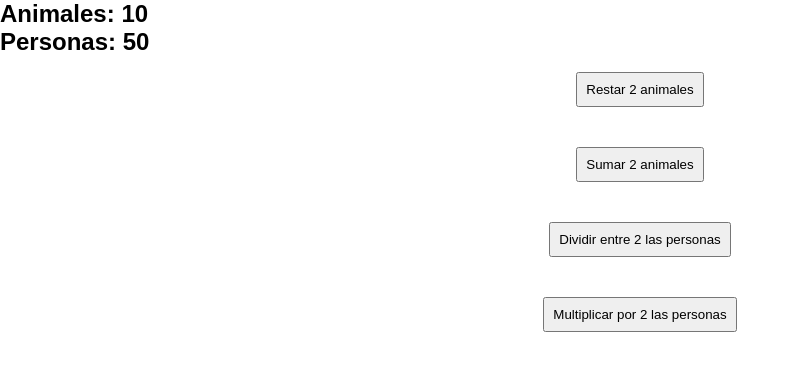
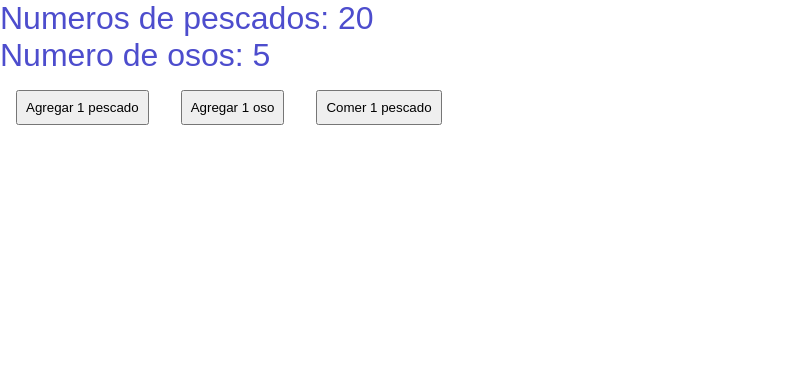
Before and after one commit to jaenfigueroa/poc_zustand, a React (Vite) app: page / in a window 1280 px wide. Shown: the top 370 px of the page, without its empty margins (0-800 px from the left). Built offline with nearby package versions, Linux system fonts and the light colour scheme; the HTML template or start-up script is replaced by a standard one.

Commit message:
chore: add slices pattern

```diff
--- a/src/App.tsx
+++ b/src/App.tsx
@@ -1,16 +1,14 @@
 import './App.css'
-import Prueba1 from './Prueba1'
-// import Prueba2 from './Prueba2'
-// import Prueba4 from './Prueba4'
-// import Prueba5 from './Prueba5'
+// import Prueba from './Prueba1'
+// import Prueba from './Prueba2'
+// import Prueba from './Prueba4'
+// import Prueba from './Prueba5'
+import Prueba from './Prueba6'
 
 const App = () => {
   return (
     <div className='app'>
-      <Prueba1 />
-      {/* <Prueba2 /> */}
-      {/* <Prueba4 /> */}
-      {/* <Prueba5 /> */}
+      <Prueba />
     </div>
   )
 }
--- /dev/null
+++ b/src/Prueba6/components/Control.tsx
@@ -0,0 +1,17 @@
+import { useZooStore } from '../store/UserStore--new'
+
+const Control = () => {
+  const addFish = useZooStore((state) => state.addFish)
+  const addBear = useZooStore((state) => state.addBear)
+  const eatFish = useZooStore((state) => state.eatFish)
+
+  return (
+    <>
+      <button onClick={() => addFish(1)}>Agregar 1 pescado</button>
+      <button onClick={() => addBear(1)}>Agregar 1 oso</button>
+      <button onClick={() => eatFish(1)}>Comer 1 pescado</button>
+    </>
+  )
+}
+
+export default Control
--- /dev/null
+++ b/src/Prueba6/components/Screen.tsx
@@ -0,0 +1,15 @@
+import { useZooStore } from '../store/UserStore--new'
+
+const Screen = () => {
+  const fish = useZooStore((state) => state.fish)
+  const bear = useZooStore((state) => state.bear)
+
+  return (
+    <>
+      <p>Numeros de pescados: {fish}</p>
+      <p>Numero de osos: {bear}</p>
+    </>
+  )
+}
+
+export default Screen
--- /dev/null
+++ b/src/Prueba6/index.tsx
@@ -0,0 +1,13 @@
+import Control from './components/Control'
+import Screen from './components/Screen'
+
+const Prueba3 = () => {
+  return (
+    <section>
+      <Screen />
+      <Control />
+    </section>
+  )
+}
+
+export default Prueba3
--- /dev/null
+++ b/src/Prueba6/store/UserStore--new.tsx
@@ -0,0 +1,42 @@
+import { create, StateCreator } from 'zustand'
+
+type FishSlice = {
+  fish: number
+  addFish: (cty: number) => void // qty --> quantity --> cantidad
+}
+
+type BearSlice = {
+  bear: number
+  addBear: (cty: number) => void
+  eatFish: (cty: number) => void
+}
+
+// creamos y asignamos el tipado para "set"
+const createFishSlice: StateCreator<FishSlice & BearSlice, [], [], FishSlice> = (set) => ({
+  fish: 20,
+  addFish: (qty) =>
+    set((state) => ({
+      fish: state.fish + qty,
+    })),
+})
+
+// creamos y asignamos el tipado para "set"
+const createBearSlice: StateCreator<FishSlice & BearSlice, [], [], BearSlice> = (set) => ({
+  bear: 5,
+
+  addBear: (qty) =>
+    set((state) => ({
+      ...state,
+      bear: state.bear + qty,
+    })),
+
+  eatFish: (qty: number) =>
+    set((state) => ({
+      fish: state.fish - qty, // aqui podemos acceder a fish tambien
+    })),
+})
+
+export const useZooStore = create<FishSlice & BearSlice>()((...set) => ({
+  ...createFishSlice(...set),
+  ...createBearSlice(...set),
+}))
```
Also changed, not shown: src/Prueba6/store/UserStore--old.tsx (added, +32 -0 lines).
